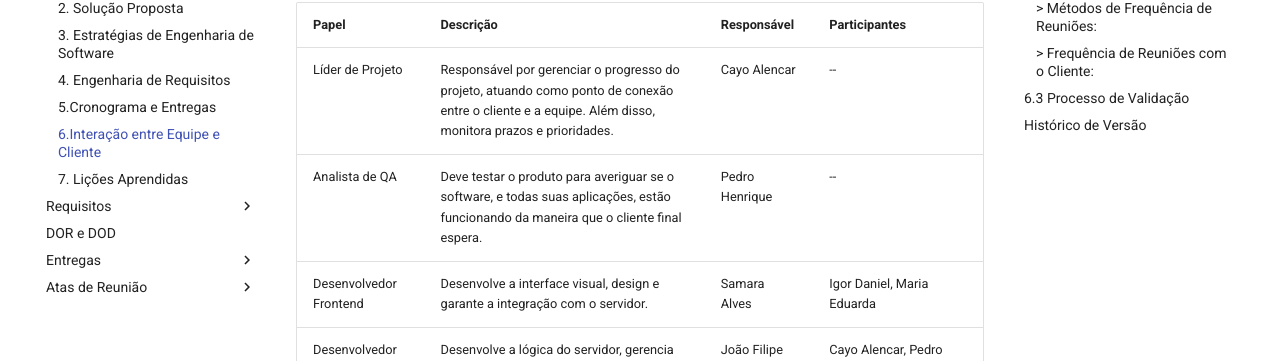
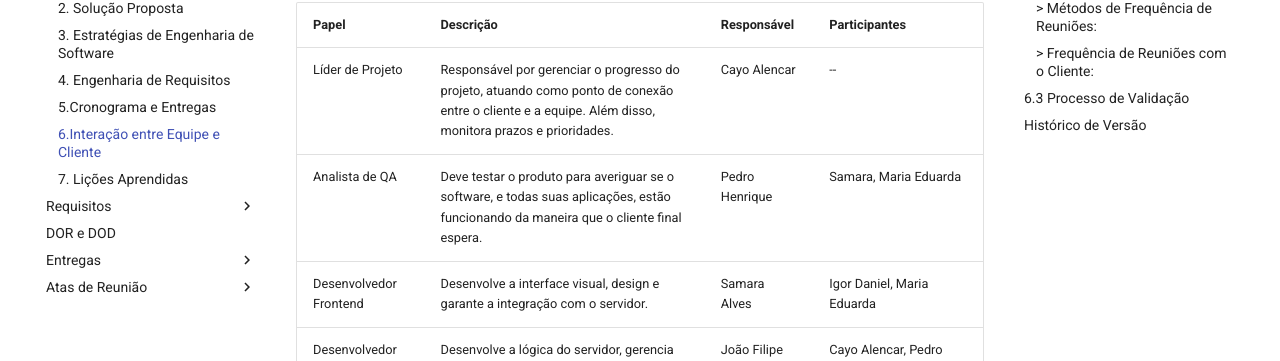
Before and after one commit to mdsreq-fga-unb/2025.1-T01-VidracariaModelo, an MkDocs documentation site: the page built from docs/docs/VisaodeProduto/Interacao.md, in a window 1280 px wide and 900 px high. Shown: the part 229-590 px from the top of the window. Built offline with MkDocs 1.6.1 and Material for MkDocs 9.7.7, drawn with Linux system fonts in a browser that asks for light colours; comment, search, counter and statistics services are not loaded.

Commit message:
Correção da composição da equipe

```diff
--- a/docs/docs/VisaodeProduto/Interacao.md
+++ b/docs/docs/VisaodeProduto/Interacao.md
@@ -3,7 +3,7 @@
 | Papel                   | Descrição                                                                                                                                         | Responsável           | Participantes                            |
 |-------------------------|---------------------------------------------------------------------------------------------------------------------------------------------------|------------------------|------------------------------------------|
 | Líder de Projeto          | Responsável por gerenciar o progresso do projeto, atuando como ponto de conexão entre o cliente e a equipe. Além disso, monitora prazos e prioridades. | Cayo Alencar       | --                                       |
-| Analista de QA          | Deve testar o produto para averiguar se o software, e todas suas aplicações, estão funcionando da maneira que o cliente final espera.              | Pedro Henrique            | --                                       |
+| Analista de QA          | Deve testar o produto para averiguar se o software, e todas suas aplicações, estão funcionando da maneira que o cliente final espera.              | Pedro Henrique            | Samara, Maria Eduarda                                       |
 | Desenvolvedor Frontend  | Desenvolve a interface visual, design e garante a integração com o servidor.                                                                      | Samara Alves    | Igor Daniel, Maria Eduarda                |
 | Desenvolvedor Backend   | Desenvolve a lógica do servidor, gerencia banco de dados e integrações.                                                                          | João Filipe       | Cayo Alencar, Pedro Henrique                       |
 | Analista de Requisitos  | Identifica, documenta e gerencia as necessidades e expectativas do cliente.                                                                       | Cayo Alencar           | Igor Daniel, João Filipe, Maria Eduarda, Pedro Henrique, Samara|
```
